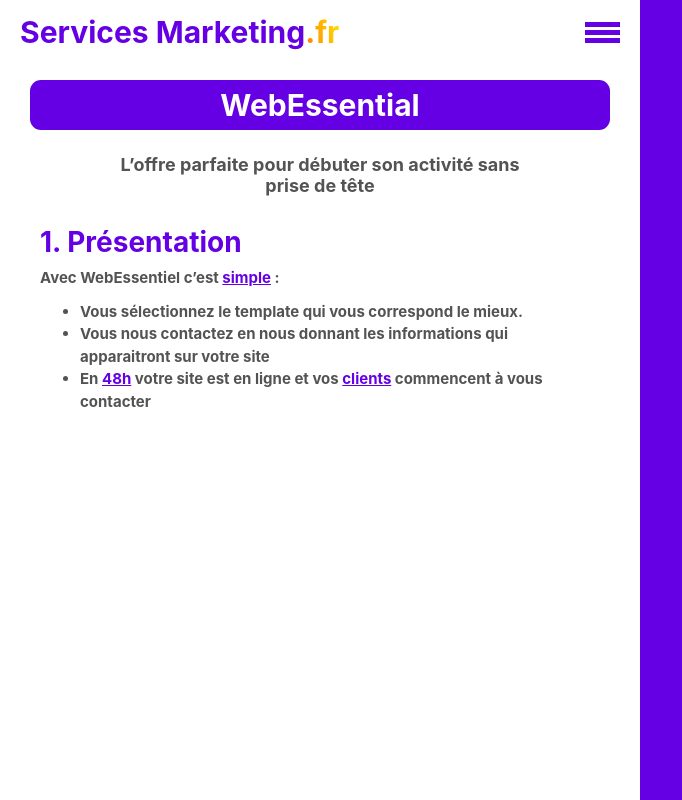
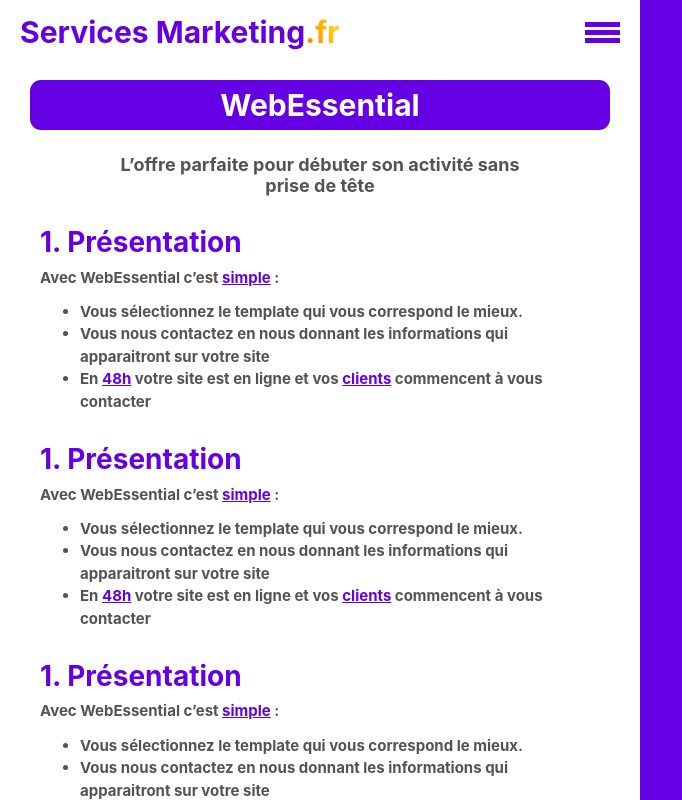
Before and after one commit to HaDock404/app-web-marketing, a React (Create React App) app: page /#/web-essential in a window 1280 px wide. Shown: the whole page, without its empty margins (0-682 px from the left). Built offline with nearby package versions, Linux system fonts and the light colour scheme.

Commit message:
webessential scrolling

```diff
--- a/src/components/HeaderLargePage.jsx
+++ b/src/components/HeaderLargePage.jsx
@@ -23,6 +23,7 @@ function HeaderLargePage() {
                 <li><Link class="menu__item" to="/">Aide - Contact</Link></li>
                 </ul>
             </div>
+            <div id='header_offers_mask'></div>
         </header>
 
     )
--- a/src/pages/WebEssential/WebEssentialLargePage.jsx
+++ b/src/pages/WebEssential/WebEssentialLargePage.jsx
@@ -8,14 +8,48 @@ import OfferParagraph from '../../components/OfferParagraph'
 function WebEssentialLargePage() {
     return (
         <section className="section_large_page">
-            <article id="web_essential_large_page_el1">
+            <article className="web_essential_large_page_el1">
                 <HeaderLargePage />
                 <OfferTitle title="WebEssential"/>
                 <OfferIntro text="L’offre parfaite pour débuter son activité sans prise de tête"/>
                 <OfferParagraph
                     title='1. Présentation'
                     content={`
-                        Avec WebEssentiel c’est <span class="span_underline">simple</span> :
+                        Avec WebEssential c’est <span class="span_underline">simple</span> :
+                        <ul>
+                            <li class="custom_bullet">
+                                Vous sélectionnez le template qui vous correspond le mieux.
+                            </li>
+                            <li class="custom_bullet">
+                                Vous nous contactez en nous donnant les informations qui apparaitront sur votre site
+                            </li>
+                            <li class="custom_bullet">
+                                En <span class="span_underline">48h</span> votre site est en ligne et vos <span class="span_underline">clients</span> commencent à vous contacter
+                            </li>
+                        </ul>
+                        `}
+                />
+                <OfferParagraph
+                    title='1. Présentation'
+                    content={`
+                        Avec WebEssential c’est <span class="span_underline">simple</span> :
+                        <ul>
+                            <li class="custom_bullet">
+                                Vous sélectionnez le template qui vous correspond le mieux.
+                            </li>
+                            <li class="custom_bullet">
+                                Vous nous contactez en nous donnant les informations qui apparaitront sur votre site
+                            </li>
+                            <li class="custom_bullet">
+                                En <span class="span_underline">48h</span> votre site est en ligne et vos <span class="span_underline">clients</span> commencent à vous contacter
+                            </li>
+                        </ul>
+                        `}
+                />
+                <OfferParagraph
+                    title='1. Présentation'
+                    content={`
+                        Avec WebEssential c’est <span class="span_underline">simple</span> :
                         <ul>
                             <li class="custom_bullet">
                                 Vous sélectionnez le template qui vous correspond le mieux.
@@ -30,7 +64,7 @@ function WebEssentialLargePage() {
                         `}
                 />
             </article>
-            <article id="web_essential_large_page_el2">
+            <article className="web_essential_large_page_el2">
             </article>
         </section>
     )
--- a/src/styles/header.css
+++ b/src/styles/header.css
@@ -7,6 +7,7 @@
     flex-direction: row;
     justify-content: space-between;
     padding-top: 15px;
+
 }
 
 #header_h1 {
@@ -16,6 +17,8 @@
     padding: 0;
     text-decoration: none;
     font-weight: bold;
+    position: fixed;
+    z-index: 2;
 }
 
 #header_h1_span {
@@ -35,7 +38,6 @@
   flex-direction: row;
   justify-content: space-between;
   padding-top: 15px;
-
 }
 
 #header_offers_h1 {
@@ -45,6 +47,7 @@
   padding: 0;
   text-decoration: none;
   font-weight: bold;
+  position: fixed;
 }
 
 #header_offers_h1_span {
@@ -56,6 +59,10 @@
 }
 
 /***************/
+
+.hamburger-menu{
+  z-index: 3;
+}
 
 #menu__toggle {
     opacity: 0;
@@ -170,3 +177,13 @@
     background-color: #ffffff;
     color: #6400E3;
   }
+
+  #header_offers_mask {
+    background-color: white;
+    position: fixed;
+    width: 50%;
+    height: 60px;
+    top: 0;
+    left: 0;
+    z-index: 1;
+  }
--- a/src/styles/large_page.css
+++ b/src/styles/large_page.css
@@ -3,24 +3,33 @@
     height: 100vh;
     display: flex;
     flex-direction: row;
+    overscroll-behavior: none;
+    touch-action: none;
+    overflow: hidden;
 }
 
-#web_essential_small_page_el1 {
+.web_essential_small_page_el1 {
     width: 100%;
     height: 100%;
     background-color: #6400E3;
 }
 
-#web_essential_large_page_el1 {
+.web_essential_large_page_el1 {
     width: 50%;
     height: 100%;
     background-color: white;
+    flex: 3;
+    overflow-y: auto; /* Le contenu interne défile */
+    overscroll-behavior: none;
 }
 
-#web_essential_large_page_el2 {
+.web_essential_large_page_el2 {
     width: 50%;
     height: 100%;
     background-color: #6400E3;
+    overflow-y: none;
+    overscroll-behavior: none;
+    position: relative;
 }
 
 .title_offer_page {
```
